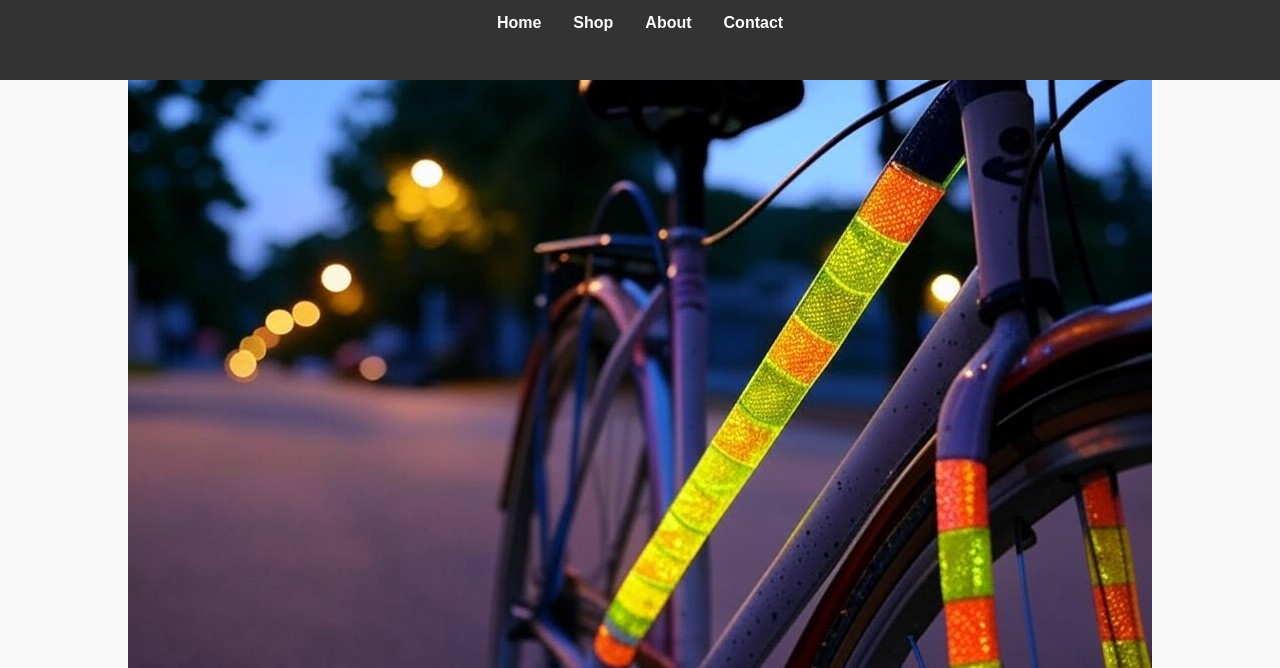
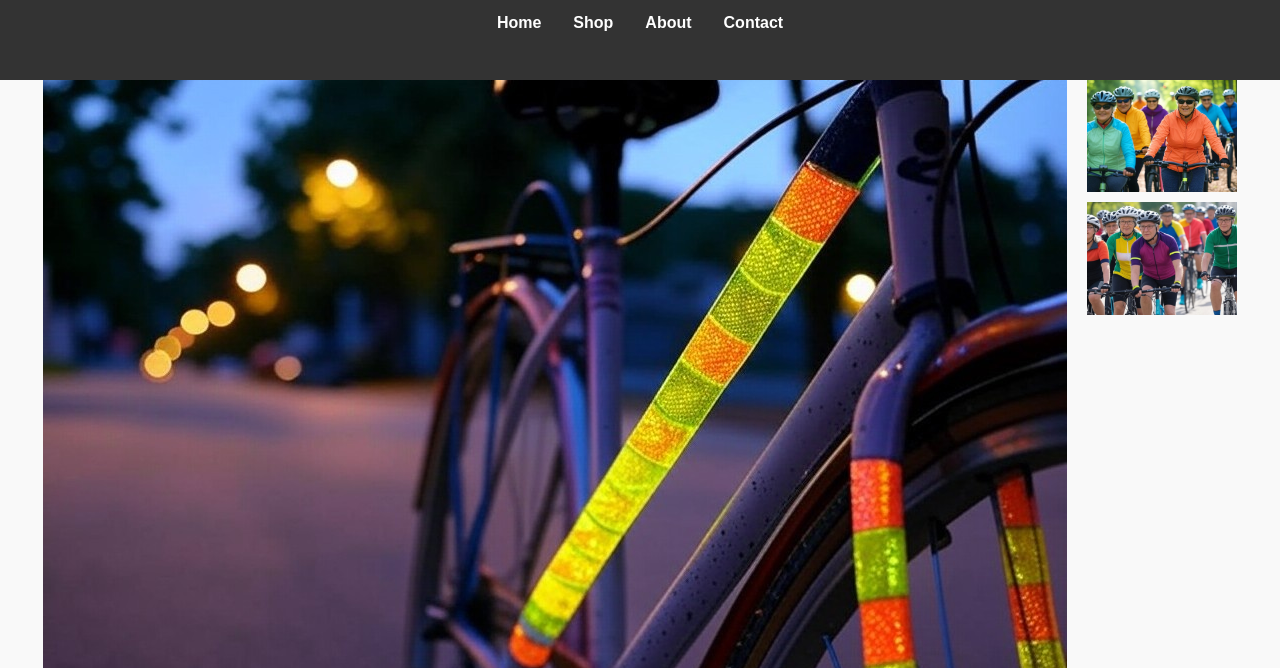
Before and after one commit to kianerfaan/gear-and-grit, a plain HTML site: page shop.html in a window 1280 px wide. Shown: the part 132-800 px from the top of the page. Drawn offline with Linux system fonts and the light colour scheme.

Commit message:
Update shop.html

```diff
--- a/shop.html
+++ b/shop.html
@@ -1,5 +1,3 @@
-
-<!-- shop.html -->
 <!DOCTYPE html>
 <html lang="en">
 <head>
@@ -7,6 +5,26 @@
   <meta name="viewport" content="width=device-width, initial-scale=1.0" />
   <title>Shop - Gear & Grit</title>
   <link rel="stylesheet" href="styles.css" />
+  <style>
+    .product-container {
+      display: flex;
+      align-items: flex-start;
+      gap: 20px;
+    }
+    .product {
+      flex: 1;
+    }
+    .image-grid {
+      display: flex;
+      flex-direction: column;
+      gap: 10px;
+    }
+    .image-grid img {
+      width: 150px;
+      height: auto;
+      object-fit: cover;
+    }
+  </style>
 </head>
 <body>
   <header>
@@ -25,6 +43,7 @@
   </header>
 
   <section class="products">
+    <div class="product-container">
       <div class="product">
         <img src="reflective-tape.jpeg" alt="Reflective Tape Roll">
         <h3>Reflective Tape Roll</h3>
@@ -36,6 +55,7 @@
         <img src="image (3).jpeg" alt="Cycling Gear 1">
         <img src="image (4).jpeg" alt="Cycling Gear 2">
       </div>
+    </div>
   </section>
 
   <footer>
```
Lines whose indentation alone changed are shown as unchanged.
